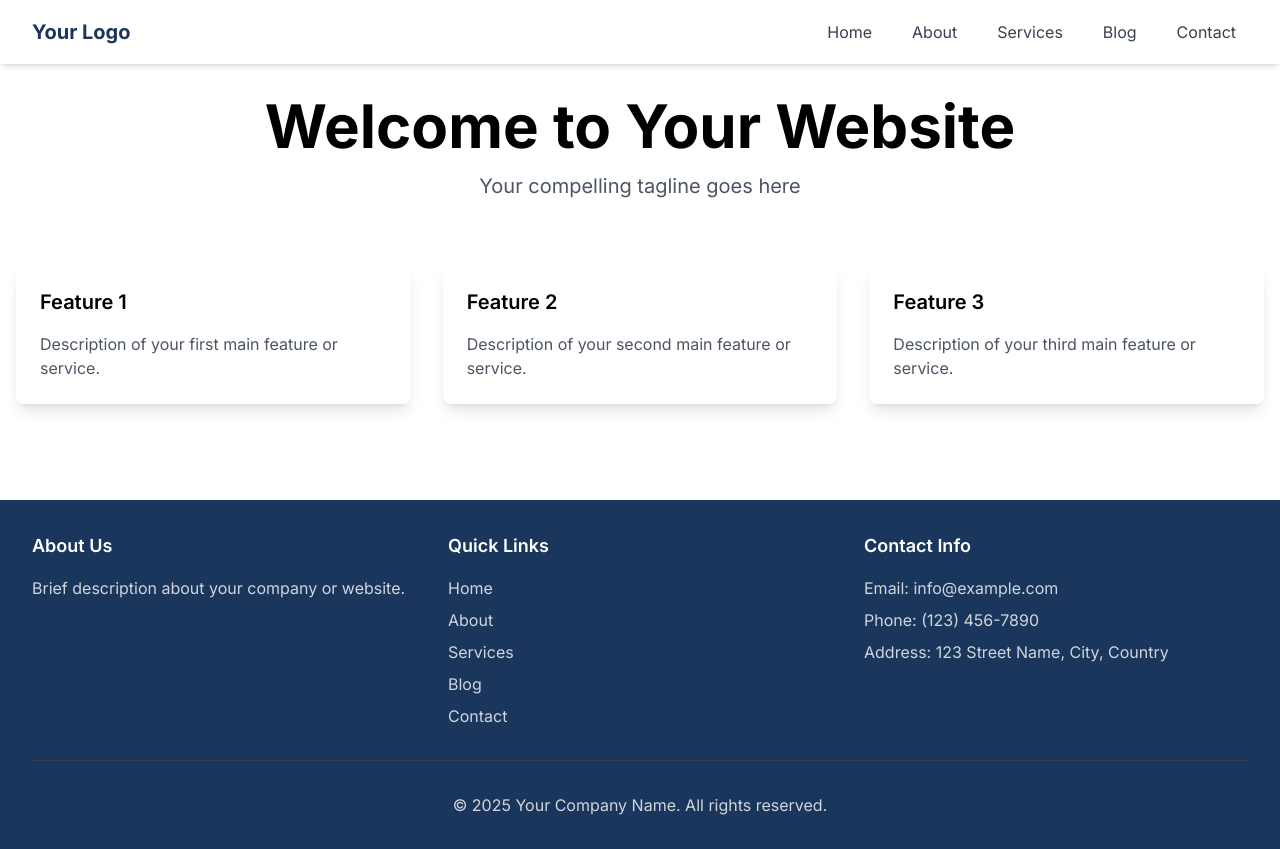
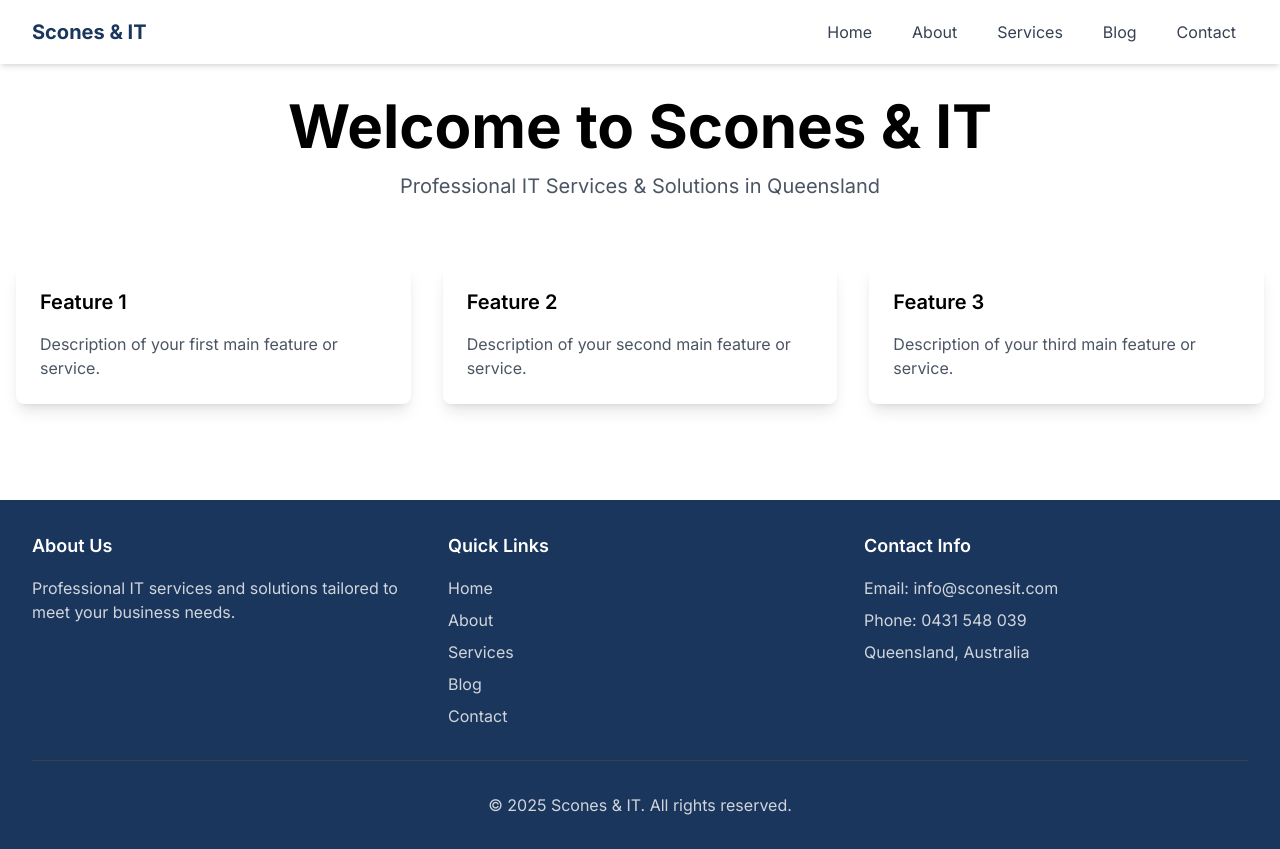
Before and after one commit to jayleth72/scones4AI, a Next.js app: page / in a window 1280 px wide. Built offline with nearby package versions, Linux system fonts and the light colour scheme.

Commit message:
Update business information: Scones & IT

```diff
--- a/src/app/contact/page.tsx
+++ b/src/app/contact/page.tsx
@@ -14,6 +14,9 @@ export default function Contact() {
     e.preventDefault();
     // Here you would typically handle the form submission
     console.log('Form submitted:', formData);
+    // You can add email service integration here
+    // For now, we'll redirect to email client
+    window.location.href = `mailto:info@sconesit.com?subject=${encodeURIComponent(formData.subject)}&body=${encodeURIComponent(`Name: ${formData.name}\nEmail: ${formData.email}\n\nMessage:\n${formData.message}`)}`;
     // You can add your form submission logic here
   };
 
--- a/src/app/layout.tsx
+++ b/src/app/layout.tsx
@@ -7,8 +7,8 @@ import Footer from '@/components/Footer'
 const inter = Inter({ subsets: ['latin'] })
 
 export const metadata: Metadata = {
-  title: 'Your Website',
-  description: 'Your website description',
+  title: 'Scones & IT',
+  description: 'Professional IT Services & Solutions',
 }
 
 export default function RootLayout({
--- a/src/app/page.tsx
+++ b/src/app/page.tsx
@@ -2,8 +2,8 @@ export default function Home() {
   return (
     <div className="container mx-auto px-4 py-8">
       <section className="text-center mb-16">
-        <h1 className="text-4xl md:text-6xl font-bold mb-4">Welcome to Your Website</h1>
-        <p className="text-xl text-gray-600">Your compelling tagline goes here</p>
+        <h1 className="text-4xl md:text-6xl font-bold mb-4">Welcome to Scones & IT</h1>
+        <p className="text-xl text-gray-600">Professional IT Services & Solutions in Queensland</p>
       </section>
 
       <section className="grid grid-cols-1 md:grid-cols-3 gap-8 mb-16">
--- a/src/components/Footer.tsx
+++ b/src/components/Footer.tsx
@@ -6,7 +6,7 @@ export default function Footer() {
           <div>
             <h3 className="text-lg font-semibold mb-4">About Us</h3>
             <p className="text-gray-300">
-              Brief description about your company or website.
+              Professional IT services and solutions tailored to meet your business needs.
             </p>
           </div>
           <div>
@@ -32,14 +32,14 @@ export default function Footer() {
           <div>
             <h3 className="text-lg font-semibold mb-4">Contact Info</h3>
             <ul className="space-y-2 text-gray-300">
-              <li>Email: info@example.com</li>
-              <li>Phone: (123) 456-7890</li>
-              <li>Address: 123 Street Name, City, Country</li>
+              <li>Email: info@sconesit.com</li>
+              <li>Phone: 0431 548 039</li>
+              <li>Queensland, Australia</li>
             </ul>
           </div>
         </div>
         <div className="mt-8 pt-8 border-t border-gray-700 text-center text-gray-300">
-          <p>&copy; {new Date().getFullYear()} Your Company Name. All rights reserved.</p>
+          <p>&copy; {new Date().getFullYear()} Scones & IT. All rights reserved.</p>
         </div>
       </div>
     </footer>
--- a/src/components/Navbar.tsx
+++ b/src/components/Navbar.tsx
@@ -12,7 +12,7 @@ export default function Navbar() {
         <div className="flex justify-between h-16">
           <div className="flex items-center">
             <Link href="/" className="text-xl font-bold text-primary">
-              Your Logo
+              Scones & IT
             </Link>
           </div>
 
```
